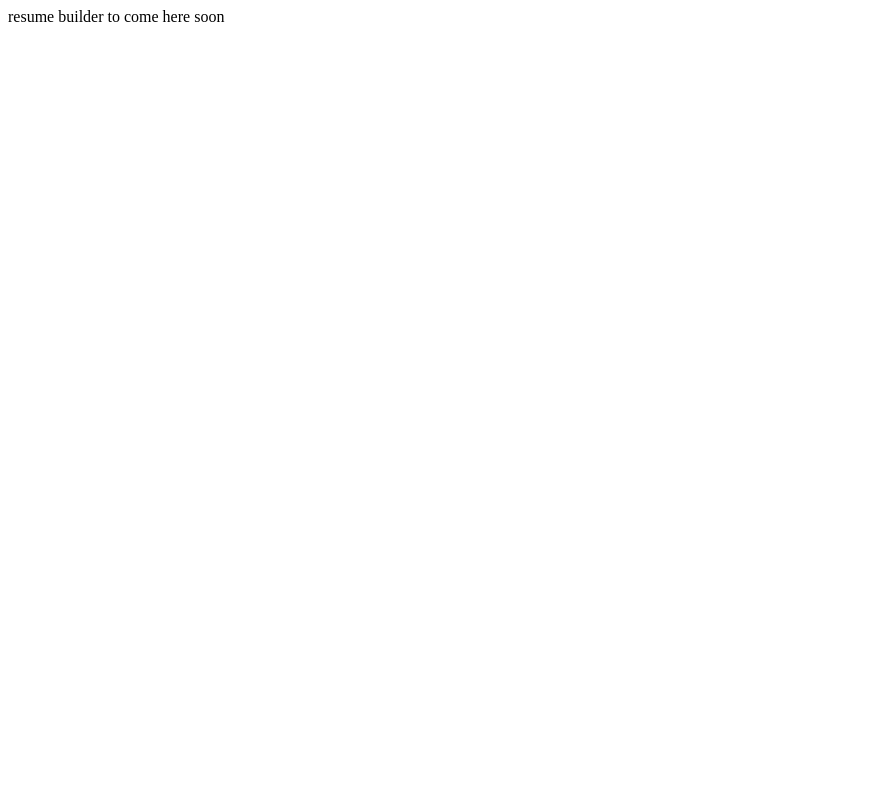
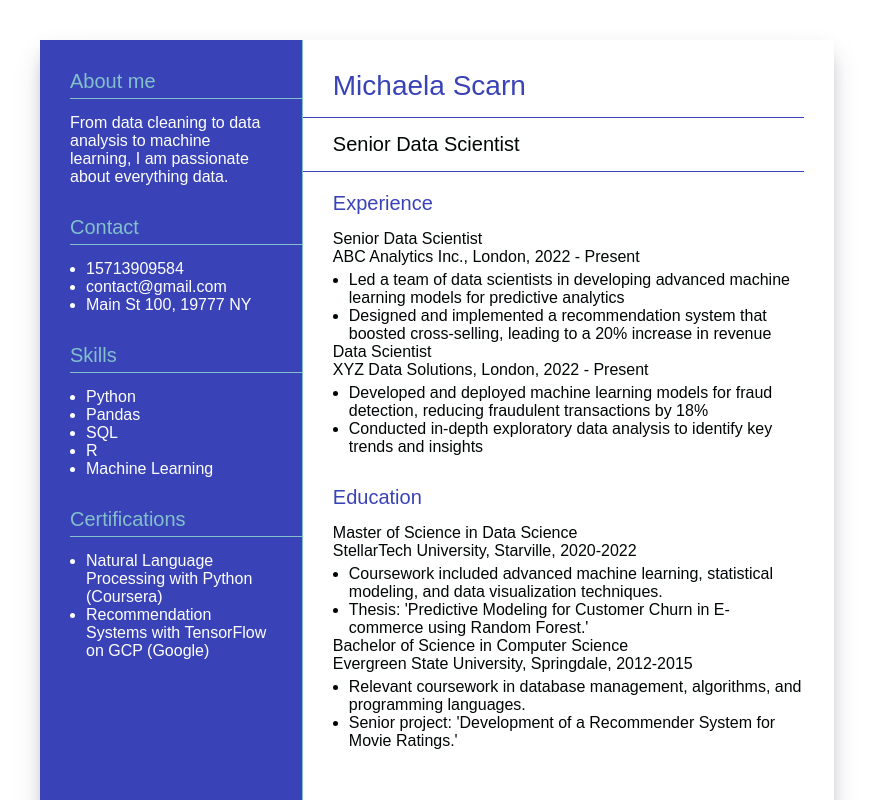
Before and after one commit to katharina-spiecker/vue-resume-app-course, a Vue app: page / in a window 1280 px wide. Shown: the top 800 px of the page, without its empty margins (0-896 px from the left). Built offline with nearby package versions, Linux system fonts and the light colour scheme.

Commit message:
lesson 2

```diff
--- a/src/App.vue
+++ b/src/App.vue
@@ -1,3 +1,187 @@
 <template>
-  resume builder to come here soon
+  <main class="container">
+      <div id="resume" class="d-flex">
+        <div class="left-col">
+          <div class="resume-section">
+            <h4 class="section-headline">
+                About me
+            </h4>
+            <div>
+              From data cleaning to data analysis to machine learning,
+              I am passionate about everything data.
+            </div>
+          </div>
+
+          <div class="resume-section">
+            <h4 class="section-headline">
+                Contact
+            </h4>
+            <ul>
+              <li>15713909584</li>
+              <li>contact@gmail.com</li>
+              <li>Main St 100, 19777 NY</li>
+            </ul>
+          </div>
+
+          <div class="resume-section">
+            <h4 class="section-headline">
+                Skills
+            </h4>
+            <ul>
+              <li>Python</li>
+              <li>Pandas</li>
+              <li>SQL</li>
+              <li>R</li>
+              <li>Machine Learning</li>
+            </ul>
+          </div>
+
+          <div class="resume-section">
+            <h4 class="section-headline">
+                Certifications
+            </h4>
+            <ul>
+              <li>Natural Language Processing with Python (Coursera)</li>
+              <li>Recommendation Systems with TensorFlow on GCP (Google)</li>
+            </ul>
+          </div>
+        </div>
+
+        <div class="right-col">
+          <div class="personal-name">
+              Michaela Scarn
+          </div>
+
+          <div class="personal-title">
+              Senior Data Scientist
+          </div>
+
+          <div class="resume-section">
+            <h4 class="section-headline">
+                Experience
+            </h4>
+
+            <div>Senior Data Scientist</div>
+            <div>ABC Analytics Inc., London, 2022 - Present</div>
+            <ul>
+                <li>
+                    Led a team of data scientists in developing advanced machine learning models for predictive analytics
+                </li>
+                <li>
+                    Designed and implemented a recommendation system that boosted cross-selling, leading to a 20% increase in revenue
+                </li>
+            </ul>
+
+            <div>Data Scientist</div>
+            <div>XYZ Data Solutions, London, 2022 - Present</div>
+            <ul>
+                <li>
+                    Developed and deployed machine learning models for fraud detection, reducing fraudulent transactions by 18%
+                </li>
+                <li>
+                    Conducted in-depth exploratory data analysis to identify key trends and insights
+                </li>
+            </ul>
+          </div>
+
+          <div class="resume-section">
+            <h4 class="section-headline">
+                Education
+            </h4>
+
+            <div>Master of Science in Data Science</div>
+            <div>StellarTech University, Starville, 2020-2022</div>
+            <ul>
+                <li>
+                    Coursework included advanced machine learning, statistical modeling, and data visualization techniques.
+                </li>
+                <li>
+                    Thesis: 'Predictive Modeling for Customer Churn in E-commerce using Random Forest.'
+                </li>
+            </ul>
+
+            <div>Bachelor of Science in Computer Science</div>
+            <div>Evergreen State University, Springdale, 2012-2015</div>
+            <ul>
+                <li>Relevant coursework in database management, algorithms, and programming languages.</li>
+                <li>Senior project: 'Development of a Recommender System for Movie Ratings.'</li>
+            </ul>
+          </div>
+        </div>
+      </div>
+  </main>
 </template>
+
+<style scoped>
+  #resume {
+    box-shadow: rgba(50, 50, 93, 0.25) 0px 13px 27px -5px, rgba(0, 0, 0, 0.3) 0px 8px 16px -8px;
+    /* DIN A4 standard paper size. commonly used for resumes
+    For North America letter size use width: 8.5in; height: 11in; */
+    height: 297mm;
+    width: 210mm;
+  }
+
+  .left-col {
+    background-color: var(--background-color-left);
+    color: var(--text-color-left);
+    border-right: 1px solid var(--highlight-color-left);
+    width: 30%;
+    padding: 30px;
+  }
+
+  .right-col {
+    background-color: var(--background-color-right);
+    color: var(--text-color-right);
+    width: 70%;
+    padding: 30px;
+  }
+
+  .section-headline {
+    font-size: 20px;
+    font-weight: var(--headline-weight);
+    margin-bottom: 15px;
+    margin-top: 0;
+  }
+
+  .right-col .section-headline {
+    color: var(--highlight-color-right);
+  }
+
+  .left-col .section-headline {
+    border-bottom: 1px solid var(--highlight-color-left);
+    padding-bottom: 5px;
+    margin-right: -30px;
+    padding-right: 10px;
+    color: var(--highlight-color-left);
+  }
+
+  .resume-section {
+    margin-bottom: 30px;
+  }
+
+  .personal-name {
+    font-weight: 300;
+    color: var(--highlight-color-right);
+    font-size: 28px;
+    border-bottom: 1px solid var(--highlight-color-right);
+    margin: 0;
+    margin-left: -30px;
+    padding-left: 30px;
+    padding-bottom: 15px;
+  }
+
+  .personal-title {
+    border-bottom: 1px solid var(--highlight-color-right);
+    margin: 0 0 20px -30px;
+    padding: 15px 0 15px 30px;
+    font-weight: 300;
+    font-size: 20px;
+  }
+
+  #resume ul {
+    padding-inline-start: 16px;
+    margin-block-end: 0px;
+    margin-block-start: 5px;
+  }
+
+</style>
--- a/src/assets/main.css
+++ b/src/assets/main.css
@@ -1 +1,23 @@
 /* global styling goes here */
+body {
+    font-family: sans-serif;
+    font-size: 16px;
+}
+
+.container {
+    margin: 40px auto;
+    max-width: 1200px;
+}
+
+.d-flex {
+    display: flex;
+}
+
+:root {
+    --highlight-color-left: #82C0CC;
+    --background-color-left: #3943B7;
+    --text-color-left: #ffffff;
+    --highlight-color-right: #3943B7;
+    --background-color-right: #ffffff;
+    --text-color-right: #000505;
+}
```
